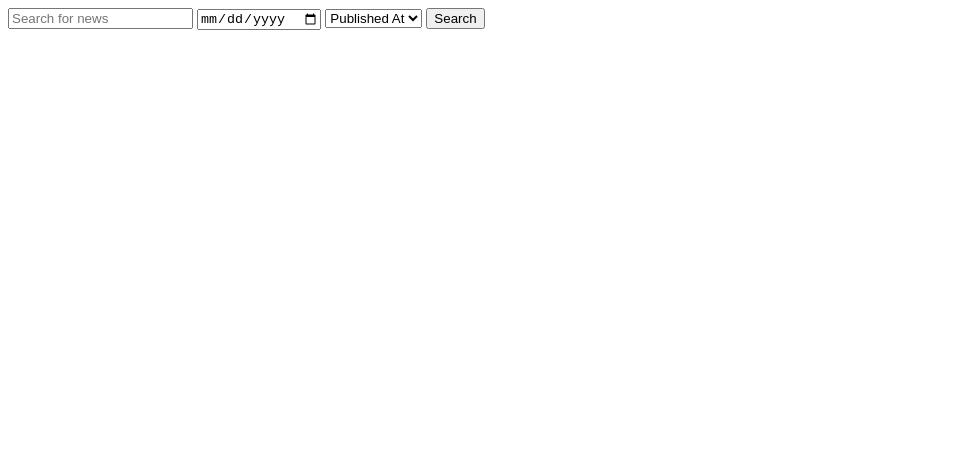
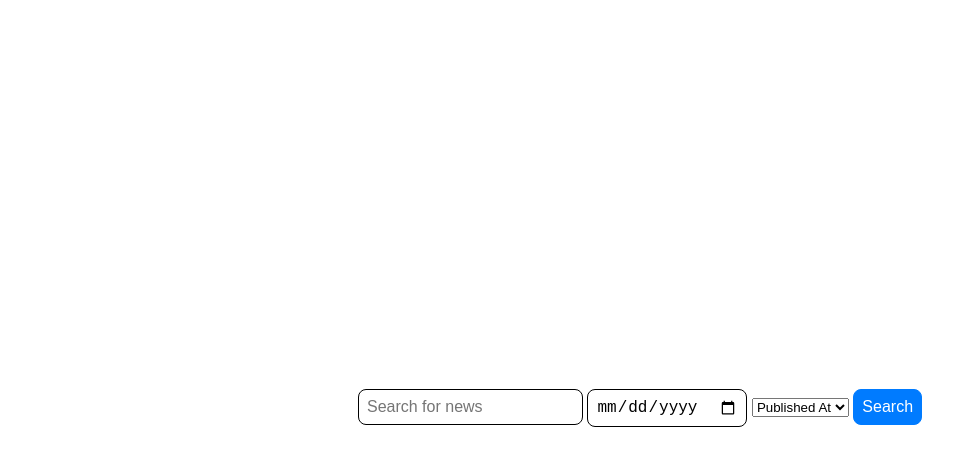
Before and after one commit to astevens246/breaking-news-api, a plain HTML site: page index.html in a window 1280 px wide. Shown: the whole page, without its empty margins (0-977 px from the left). Drawn offline with Linux system fonts and the light colour scheme.

Commit message:
added styling

```diff
--- a/index.html
+++ b/index.html
@@ -5,6 +5,39 @@
     <meta name="viewport" content="width=device-width, initial-scale=1.0">
     <title>Breaking News API</title>
     <style>
+        body, html {
+            height: 100%;
+        }
+
+        body{
+            font-family: sans-serif;
+            font-size: 16px;
+            line-height: 1.5;
+            display: flex;
+            justify-content: center;
+            align-items: center;
+        }
+        h1 {
+            margin: 0 0 1rem 0;
+        }
+        input, button {
+            font-size: 1rem;
+            padding: 0.5rem;
+            margin: 0;
+        }
+
+        input {
+            border: 1px solid;
+            border-radius: 0.50rem;
+        }
+
+        button {
+            background-color: #007bff;
+            color: white;
+            border: 1px solid #007bff;
+            border-radius: 0.50rem;
+            cursor: pointer;
+        }
 
     </style>
 </head>
```
